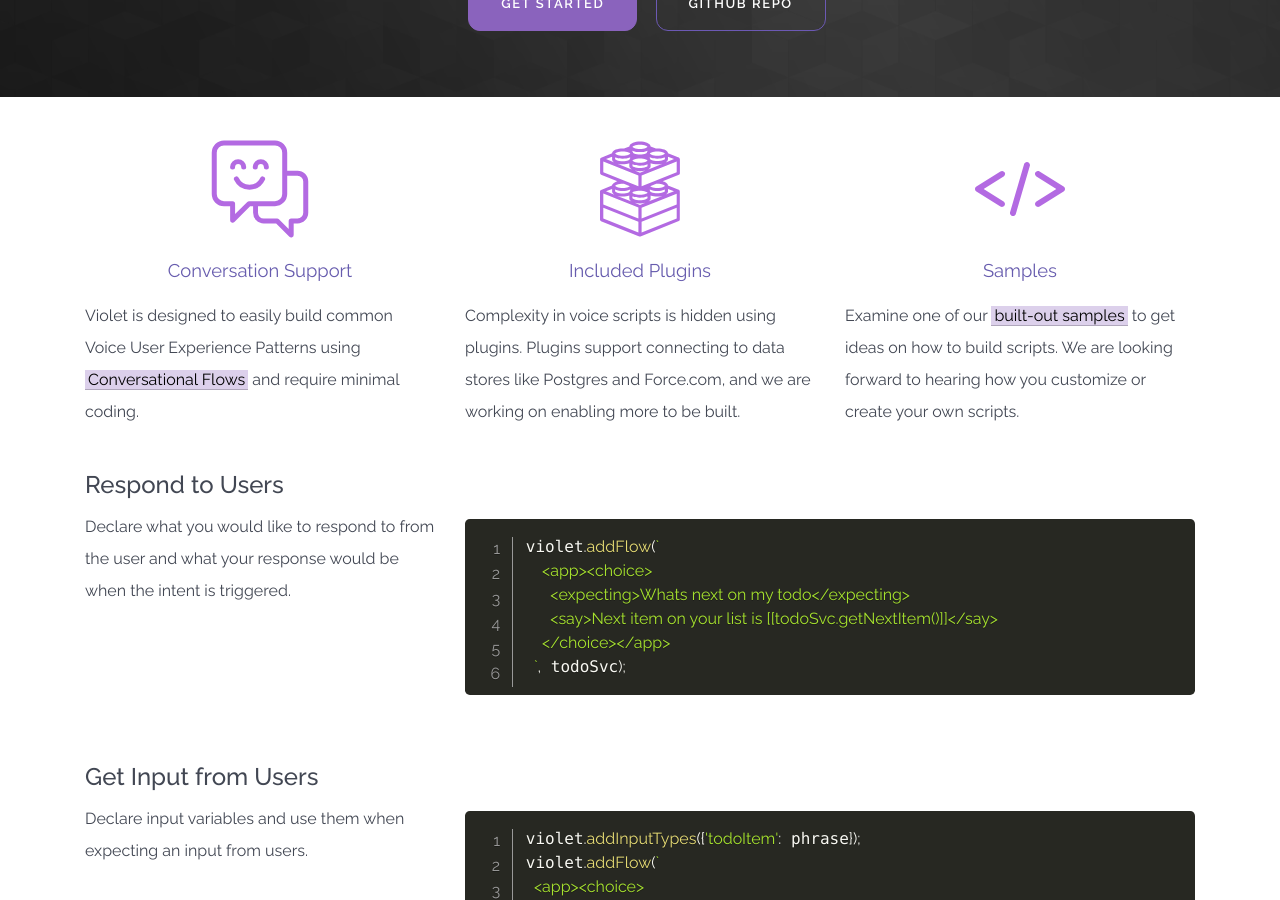
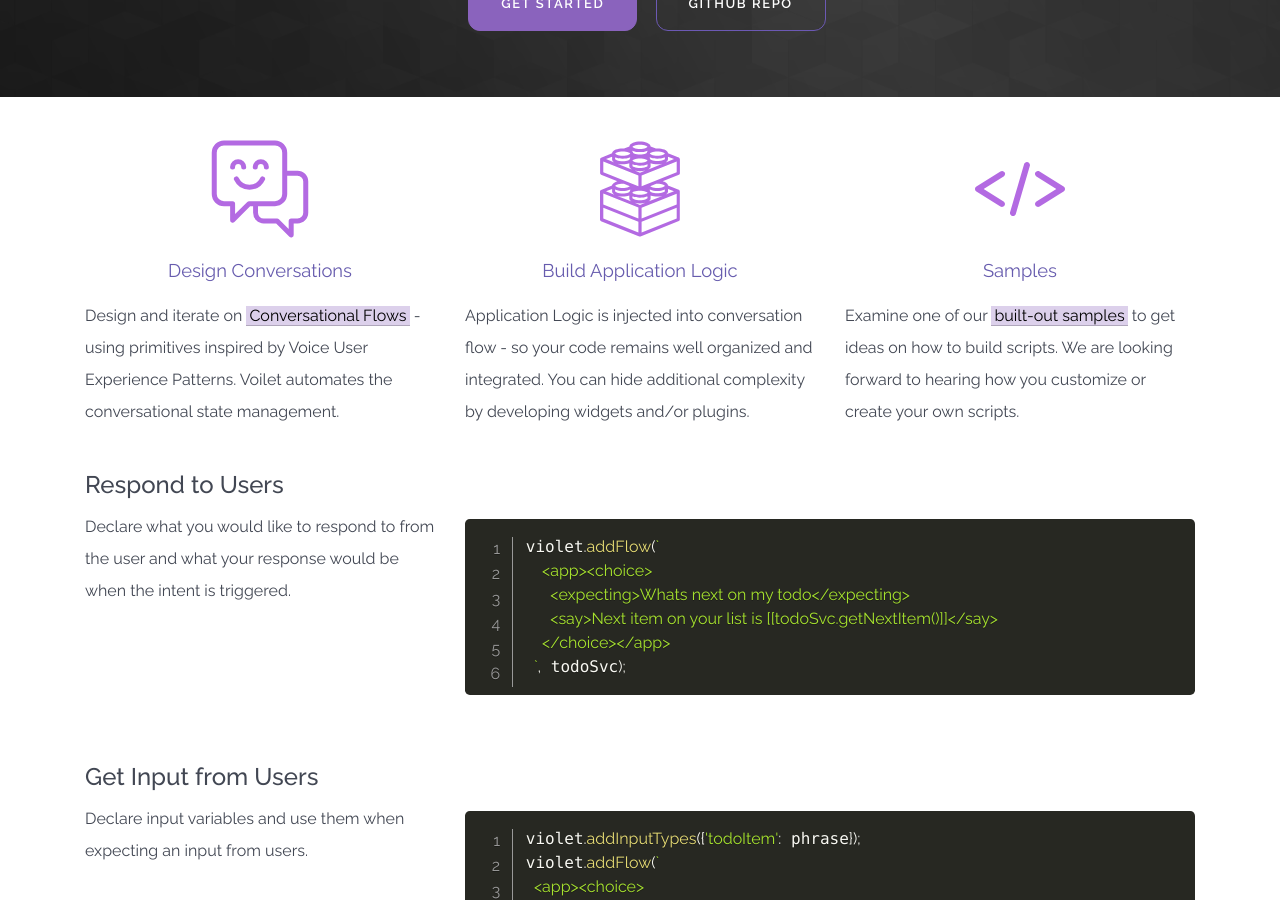
Before and after one commit to salesforce-misc/HelloViolet.ai, a Jekyll site: the page built from index.html, in a window 1280 px wide and 900 px high, scrolled down 416 px. Built offline with Jekyll 4.4.1, drawn with Linux system fonts in a browser that asks for light colours; nearby versions of some CDN libraries; some web fonts are replaced.

Commit message:
home page updates

```diff
--- a/index.html
+++ b/index.html
@@ -43,12 +43,12 @@ layout: default
           <div class="card-block">
             <div class="text-center">
               <img src="assets/images/conversation2.svg" class="topicon"/>
-              <h6 class="card-subtitle text-muted">Conversation Support</h6>
+              <h6 class="card-subtitle text-muted">Design Conversations</h6>
             </div>
 
             <p>
-              Violet is designed to easily build common Voice User Experience
-              Patterns using <a href="/docs/conversation-flow-basics">Conversational Flows</a> and require minimal coding.
+              Design and iterate on <a href="/docs/conversation-flow-basics">Conversational Flows</a> - using primitives inspired by Voice User Experience
+              Patterns. Voilet automates the conversational state management.
             </p>
           </div>
         </div>
@@ -58,13 +58,12 @@ layout: default
           <div class="card-block">
             <div class="text-center">
               <img src="assets/images/plugin.svg" class="topicon"/>
-              <h6 class="card-subtitle text-muted">Included Plugins</h6>
+              <h6 class="card-subtitle text-muted">Build Application Logic</h6>
             </div>
             <p>
-              Complexity in voice scripts is hidden using plugins.
-              Plugins support connecting to data stores like Postgres and
-              Force.com, and we are working on enabling more to be built.
-            </p>
+              Application Logic is injected into conversation flow - so your code remains well organized and integrated.
+              You can hide additional complexity by developing widgets and/or plugins.
+              </p>
           </div>
         </div>
       </div>
```
